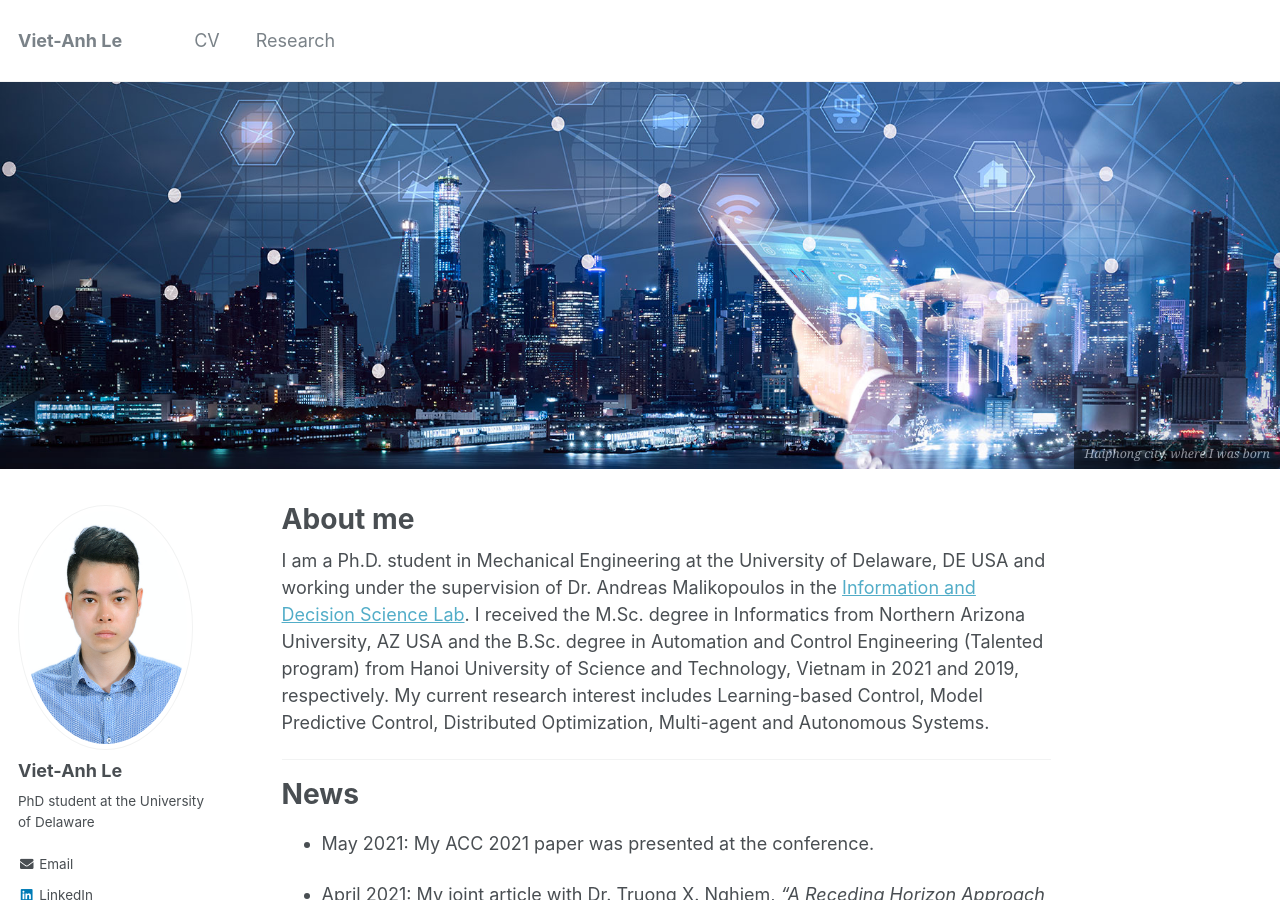
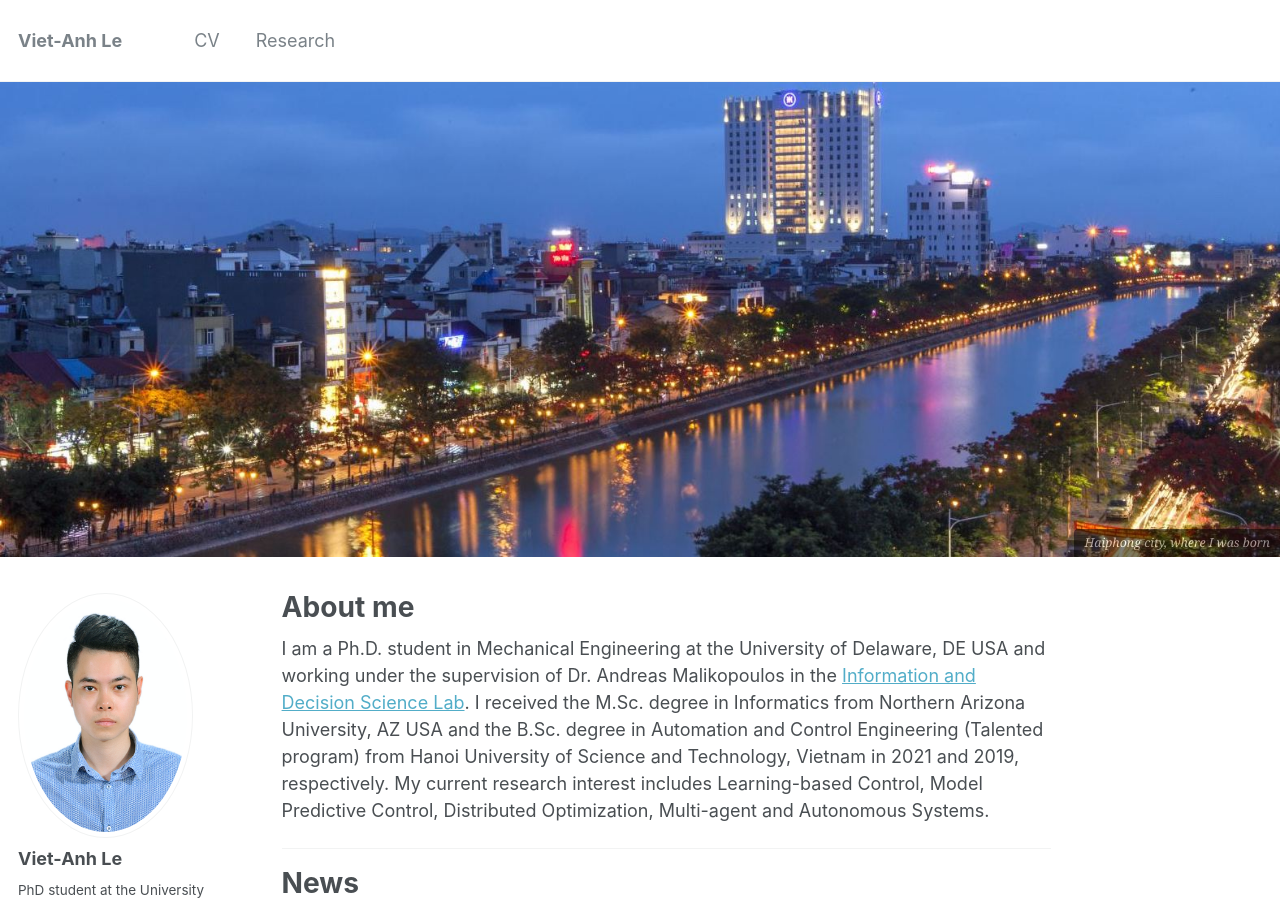
Before and after one commit to vietanhle0101/vietanhle0101.github.io, a Jekyll site: the page built from _pages/about.md, in a window 1280 px wide and 900 px high. Built offline with Jekyll 4.4.1, drawn with Linux system fonts in a browser that asks for light colours.

Commit message:
add header photo

```diff
--- a/_pages/about.md
+++ b/_pages/about.md
@@ -3,7 +3,7 @@ permalink: /
 title: "About me"
 excerpt: ""
 header:
-  image: research_theme.png
+  image: hp.png
   caption: "*Haiphong city, where I was born*"
 author_profile: true
 redirect_from:
```
